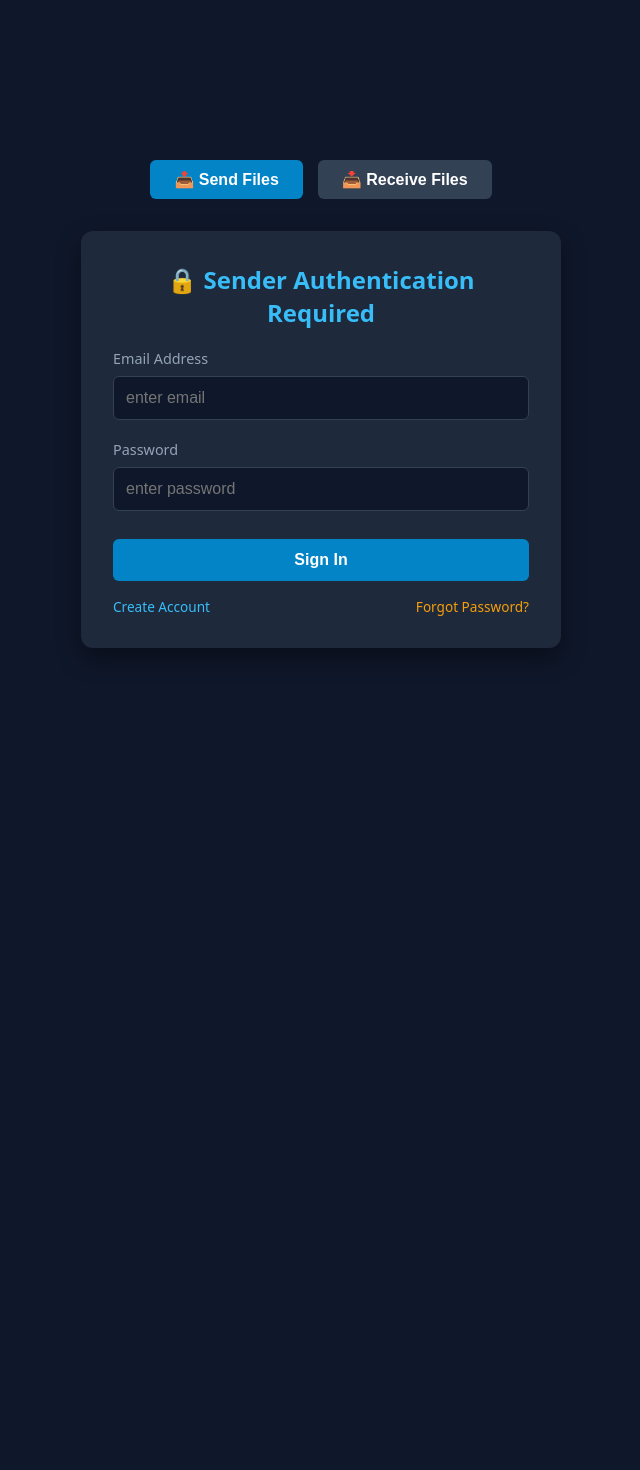
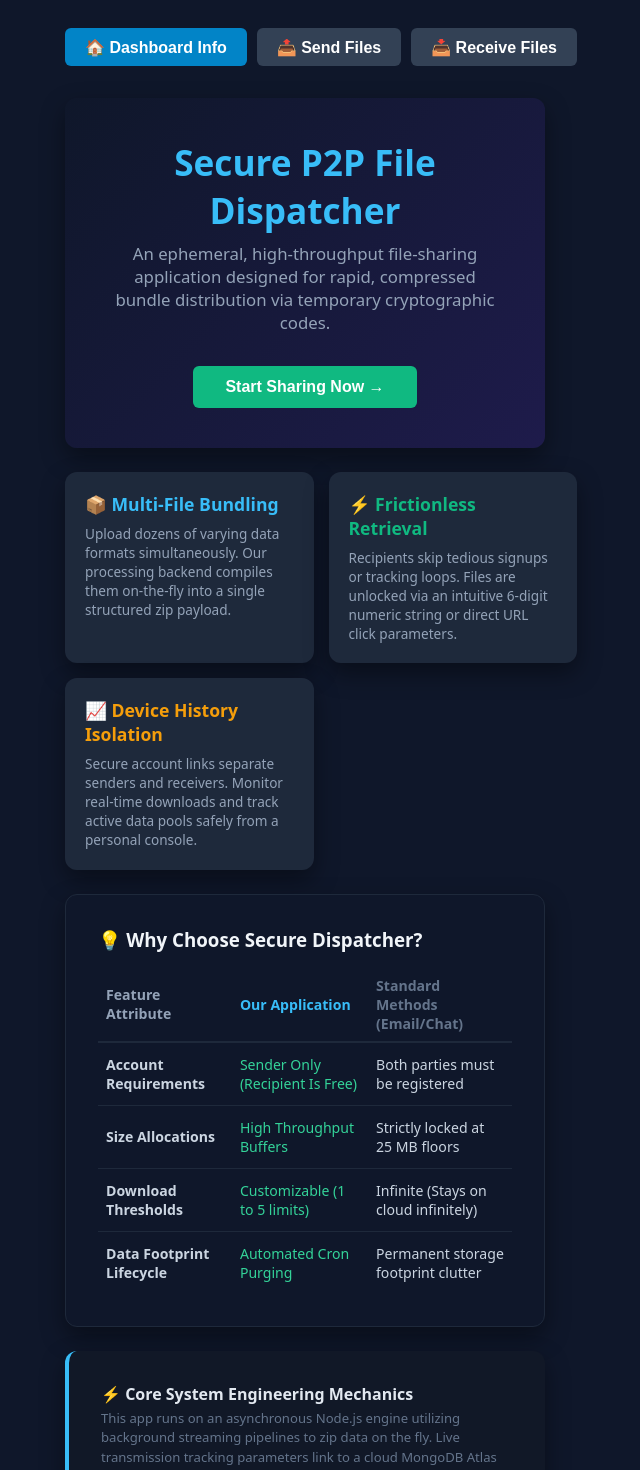
Before and after one commit to TejashwiniDonoju/secure-file-share, a React (Vite) app in the folder frontend/: page / in a window 1280 px wide. Shown: the top 1470 px of the page, without its empty margins (319-959 px from the left). Before the commit the page ends 800 px from the top, so only its background shows below. Built offline with nearby package versions, Linux system fonts and the light colour scheme.

Commit message:
feat: integrate a rich introductory dashboard view option into the main navigation layout

```diff
--- a/frontend/src/App.jsx
+++ b/frontend/src/App.jsx
@@ -4,18 +4,18 @@ import { io } from 'socket.io-client';
 const BACKEND_URL = "https://secure-share-backend-gxc5.onrender.com";
 
 export default function App() {
-  const [activeTab, setActiveTab] = useState('send');
+  // Set default tab to 'about' so new visitors land on the informative dashboard first
+  const [activeTab, setActiveTab] = useState('about');
   const [initialPin, setInitialPin] = useState('');
 
   const [token, setToken] = useState(sessionStorage.getItem('userToken') || '');
   const [username, setUsername] = useState(sessionStorage.getItem('username') || '');
-  const [authMode, setAuthMode] = useState('login'); // 'login' | 'register' | 'forgot'
+  const [authMode, setAuthMode] = useState('login');
 
-  // Input states
   const [authName, setAuthName] = useState('');
   const [authEmail, setAuthEmail] = useState('');
   const [authPassword, setAuthPassword] = useState('');
-  const [authSecretHint, setAuthSecretHint] = useState(''); // Tracking secret answer inputs
+  const [authSecretHint, setAuthSecretHint] = useState('');
   const [authError, setAuthError] = useState('');
   const [authSuccess, setAuthSuccess] = useState('');
 
@@ -46,6 +46,7 @@ export default function App() {
       setToken(data.token);
       setUsername(data.username);
       setAuthPassword('');
+      setActiveTab('send'); // Route to sender panel automatically on successful login
     } catch (err) {
       setAuthError(err.message);
     }
@@ -100,11 +101,11 @@ export default function App() {
     sessionStorage.clear();
     setToken('');
     setUsername('');
-    setActiveTab('send');
+    setActiveTab('about');
   };
 
   return (
-    <div className="app-container" style={{ padding: '20px', maxWidth: '600px', margin: '0 auto' }}>
+    <div className="app-container" style={{ padding: '20px', maxWidth: '750px', margin: '0 auto' }}>
 
       {token && (
         <div style={{ display: 'flex', justifyContent: 'space-between', alignItems: 'center', background: '#1e293b', padding: '0.5rem 1rem', borderRadius: '6px', marginBottom: '1.5rem', fontSize: '0.9rem' }}>
@@ -113,10 +114,15 @@ export default function App() {
         </div>
       )}
 
-      <div style={{ display: 'flex', justifyContent: 'center', gap: '15px', marginBottom: '2rem' }}>
-        <button onClick={() => { window.history.pushState({}, '', '/'); setInitialPin(''); setActiveTab('send'); }} style={{ width: 'auto', background: activeTab === 'send' ? '#0284c7' : '#334155', padding: '0.6rem 1.5rem' }}>📤 Send Files</button>
-        <button onClick={() => { setActiveTab('receive'); }} style={{ width: 'auto', background: activeTab === 'receive' ? '#0284c7' : '#334155', padding: '0.6rem 1.5rem' }}>📥 Receive Files</button>
+      {/* Main Navigation Controls Featuring the New Dashboard Tab */}
+      <div style={{ display: 'flex', justifyContent: 'center', flexWrap: 'wrap', gap: '10px', marginBottom: '2rem' }}>
+        <button onClick={() => setActiveTab('about')} style={{ width: 'auto', background: activeTab === 'about' ? '#0284c7' : '#334155', padding: '0.6rem 1.25rem' }}>🏠 Dashboard Info</button>
+        <button onClick={() => { window.history.pushState({}, '', '/'); setInitialPin(''); setActiveTab('send'); }} style={{ width: 'auto', background: activeTab === 'send' ? '#0284c7' : '#334155', padding: '0.6rem 1.25rem' }}>📤 Send Files</button>
+        <button onClick={() => { setActiveTab('receive'); }} style={{ width: 'auto', background: activeTab === 'receive' ? '#0284c7' : '#334155', padding: '0.6rem 1.25rem' }}>📥 Receive Files</button>
       </div>
+
+      {/* Tab Routing Config */}
+      {activeTab === 'about' && <DashboardWelcomeView onGetStarted={() => setActiveTab('send')} />}
 
       {activeTab === 'send' && (
         token ? <SendView token={token} /> :
@@ -159,7 +165,6 @@ export default function App() {
 
           {authMode === 'forgot' && (
             <form onSubmit={handleResetPassword}>
-              <p style={{ fontSize: '0.85rem', color: '#94a3b8', marginBottom: '1.5rem' }}>Provide your verified registration email and answer your security query question to declare a new replacement password passkey.</p>
               <div className="form-group"><label>Your Account Email</label>
                 <input type="email" placeholder="enter account email" value={authEmail} onChange={(e) => setAuthEmail(e.target.value)} required /></div>
               <div className="form-group"><label>What is your security question answer?</label>
@@ -179,7 +184,96 @@ export default function App() {
 }
 
 /**
- * 📤 SENDER VIEW
+ * 🏠 NEW COMPONENT: DASHBOARD INFRASTRUCTURE OVERVIEW
+ */
+function DashboardWelcomeView({ onGetStarted }) {
+  return (
+    <div style={{ display: 'flex', flexDirection: 'column', gap: '1.5rem', color: '#cbd5e1' }}>
+
+      {/* Hero Welcome Unit */}
+      <div className="card" style={{ textAlign: 'center', background: 'linear-gradient(135deg, #0f172a 0%, #1e1b4b 100%)', padding: '2.5rem' }}>
+        <h1 style={{ color: '#38bdf8', fontSize: '2.2rem', margin: '0 0 0.5rem 0' }}>Secure P2P File Dispatcher</h1>
+        <p style={{ color: '#94a3b8', fontSize: '1.05rem', maxWith: '600px', margin: '0 auto 1.5rem auto' }}>
+          An ephemeral, high-throughput file-sharing application designed for rapid, compressed bundle distribution via temporary cryptographic codes.
+        </p>
+        <button onClick={onGetStarted} style={{ background: '#10b981', width: 'auto', padding: '0.75rem 2rem', fontSize: '1rem', fontWeight: 'bold' }}>
+          Start Sharing Now →
+        </button>
+      </div>
+
+      {/* Grid Layout: Core Use Cases */}
+      <div style={{ display: 'grid', gridTemplateColumns: 'repeat(auto-fit, minmax(220px, 1fr))', gap: '15px' }}>
+        <div className="card" style={{ background: '#1e293b', margin: 0, padding: '1.25rem' }}>
+          <h4 style={{ margin: '0 0 0.5rem 0', color: '#38bdf8', fontSize: '1.1rem' }}>📦 Multi-File Bundling</h4>
+          <p style={{ margin: 0, fontSize: '0.85rem', color: '#94a3b8', lineHeight: '1.4' }}>
+            Upload dozens of varying data formats simultaneously. Our processing backend compiles them on-the-fly into a single structured zip payload.
+          </p>
+        </div>
+        <div className="card" style={{ background: '#1e293b', margin: 0, padding: '1.25rem' }}>
+          <h4 style={{ margin: '0 0 0.5rem 0', color: '#10b981', fontSize: '1.1rem' }}>⚡ Frictionless Retrieval</h4>
+          <p style={{ margin: 0, fontSize: '0.85rem', color: '#94a3b8', lineHeight: '1.4' }}>
+            Recipients skip tedious signups or tracking loops. Files are unlocked via an intuitive 6-digit numeric string or direct URL click parameters.
+          </p>
+        </div>
+        <div className="card" style={{ background: '#1e293b', margin: 0, padding: '1.25rem' }}>
+          <h4 style={{ margin: '0 0 0.5rem 0', color: '#f59e0b', fontSize: '1.1rem' }}>📈 Device History Isolation</h4>
+          <p style={{ margin: 0, fontSize: '0.85rem', color: '#94a3b8', lineHeight: '1.4' }}>
+            Secure account links separate senders and receivers. Monitor real-time downloads and track active data pools safely from a personal console.
+          </p>
+        </div>
+      </div>
+
+      {/* Why Choose Us vs Traditional Platforms */}
+      <div className="card" style={{ background: '#0f172a', border: '1px solid #1e293b' }}>
+        <h3 style={{ margin: '0 0 1rem 0', color: '#f1f5f9' }}>💡 Why Choose Secure Dispatcher?</h3>
+
+        <table style={{ width: '100%', borderCollapse: 'collapse', fontSize: '0.88rem', textAlign: 'left' }}>
+          <thead>
+            <tr style={{ borderBottom: '2px solid #1e293b' }}>
+              <th style={{ padding: '0.5rem', color: '#94a3b8' }}>Feature Attribute</th>
+              <th style={{ padding: '0.5rem', color: '#38bdf8' }}>Our Application</th>
+              <th style={{ padding: '0.5rem', color: '#64748b' }}>Standard Methods (Email/Chat)</th>
+            </tr>
+          </thead>
+          <tbody>
+            <tr style={{ borderBottom: '1px solid #1e293b' }}>
+              <td style={{ padding: '0.75rem 0.5rem', fontWeight: 'bold' }}>Account Requirements</td>
+              <td style={{ padding: '0.75rem 0.5rem', color: '#34d399' }}>Sender Only (Recipient Is Free)</td>
+              <td style={{ padding: '0.75rem 0.5rem' }}>Both parties must be registered</td>
+            </tr>
+            <tr style={{ borderBottom: '1px solid #1e293b' }}>
+              <td style={{ padding: '0.75rem 0.5rem', fontWeight: 'bold' }}>Size Allocations</td>
+              <td style={{ padding: '0.75rem 0.5rem', color: '#34d399' }}>High Throughput Buffers</td>
+              <td style={{ padding: '0.75rem 0.5rem' }}>Strictly locked at 25 MB floors</td>
+            </tr>
+            <tr style={{ borderBottom: '1px solid #1e293b' }}>
+              <td style={{ padding: '0.75rem 0.5rem', fontWeight: 'bold' }}>Download Thresholds</td>
+              <td style={{ padding: '0.75rem 0.5rem', color: '#34d399' }}>Customizable (1 to 5 limits)</td>
+              <td style={{ padding: '0.75rem 0.5rem' }}>Infinite (Stays on cloud infinitely)</td>
+            </tr>
+            <tr>
+              <td style={{ padding: '0.75rem 0.5rem', fontWeight: 'bold' }}>Data Footprint Lifecycle</td>
+              <td style={{ padding: '0.75rem 0.5rem', color: '#34d399' }}>Automated Cron Purging</td>
+              <td style={{ padding: '0.75rem 0.5rem' }}>Permanent storage footprint clutter</td>
+            </tr>
+          </tbody>
+        </table>
+      </div>
+
+      {/* System Technical Architecture Acknowledgement */}
+      <div className="card" style={{ background: '#111827', borderLeft: '4px solid #38bdf8' }}>
+        <h4 style={{ margin: '0 0 0.25rem 0', color: '#e2e8f0' }}>⚡ Core System Engineering Mechanics</h4>
+        <p style={{ margin: 0, fontSize: '0.82rem', color: '#64748b', lineHeight: '1.5' }}>
+          This app runs on an asynchronous Node.js engine utilizing background streaming pipelines to zip data on the fly. Live transmission tracking parameters link to a cloud MongoDB Atlas architecture layer, utilizing active persistent Socket.io WebSocket channels to fire alerts instantly upon execution.
+        </p>
+      </div>
+
+    </div>
+  );
+}
+
+/**
+ * 📤 SENDER PANEL
  */
 function SendView({ token }) {
   const [files, setFiles] = useState([]);
```
